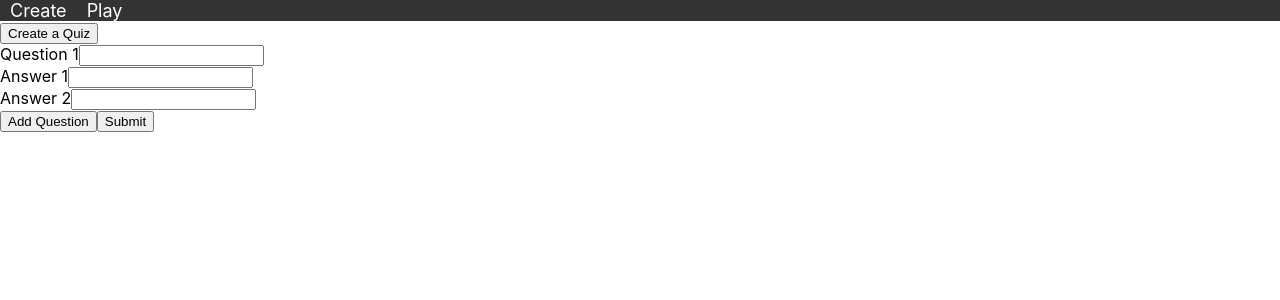
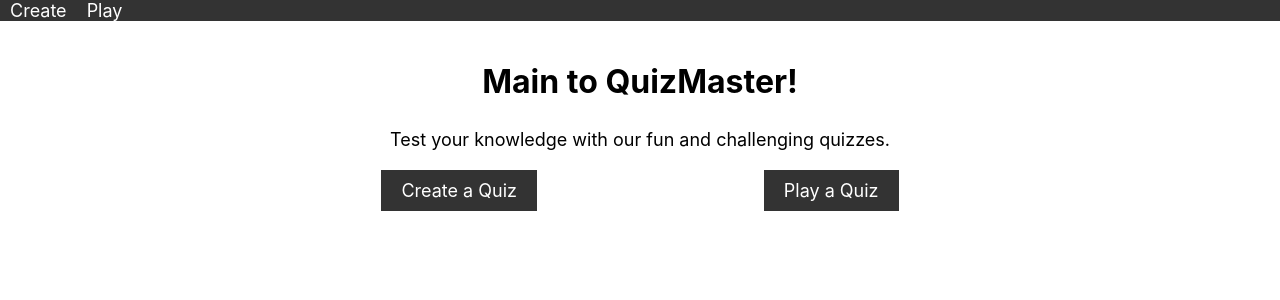
Before and after one commit to Chadkaplan/quiz-app, a React (Create React App) app: page / in a window 1280 px wide. Shown: the top 300 px of the page. Built offline with nearby package versions, Linux system fonts and the light colour scheme.

Commit message:
Created a basic welcome page.

```diff
--- a/src/App.js
+++ b/src/App.js
@@ -1,7 +1,7 @@
 // import "./App.css";
 import React from "react";
 import { BrowserRouter, Routes, Route } from "react-router-dom";
-import Main from "./components/Main";
+import Main from "./components/Main/Main";
 import Create from "./components/Create";
 import Play from "./components/Play";
 import Navbar from "./components/Navbar/Navbar"
--- a/src/components/Main.jsx
+++ /dev/null
@@ -1,16 +0,0 @@
-import React from 'react'
-import { Link } from 'react-router-dom'
-import QuizForm from './Quizform'
-
-const Main = () => {
-  return (
-    <div>
-      <Link to="/Create">
-      <button>Create a Quiz</button>
-      </Link>
-      <QuizForm />
-    </div>
-  )
-}
-
-export default Main
--- /dev/null
+++ b/src/components/Main/Main.jsx
@@ -0,0 +1,23 @@
+import React from "react";
+import "./main.css";
+
+const Main = () => {
+  return (
+    <div className="welcome-container">
+      <h1 className="welcome-title">Main to QuizMaster!</h1>
+      <p className="welcome-description">
+        Test your knowledge with our fun and challenging quizzes.
+      </p>
+      <div className="welcome-actions">
+        <a href="/create" className="welcome-create-button">
+          Create a Quiz
+        </a>
+        <a href="/play" className="welcome-play-button">
+          Play a Quiz
+        </a>
+      </div>
+    </div>
+  );
+};
+
+export default Main;
--- /dev/null
+++ b/src/components/Main/main.css
@@ -0,0 +1,38 @@
+.welcome-container {
+    display: flex;
+    flex-direction: column;
+    align-items: center;
+    padding: 20px;
+  }
+
+  .welcome-title {
+    font-size: 32px;
+    margin-bottom: 10px;
+  }
+
+  .welcome-description {
+    font-size: 18px;
+    text-align: center;
+    margin-bottom: 20px;
+  }
+
+  .welcome-actions {
+    display: flex;
+    justify-content: space-around;
+    width: 60%;
+  }
+
+  .welcome-create-button,
+  .welcome-play-button {
+    padding: 10px 20px;
+    background-color: #333;
+    color: #fff;
+    font-size: 18px;
+    border: none;
+    cursor: pointer;
+  }
+
+  .welcome-create-button:hover,
+  .welcome-play-button:hover {
+    background-color: #666;
+  }
```
